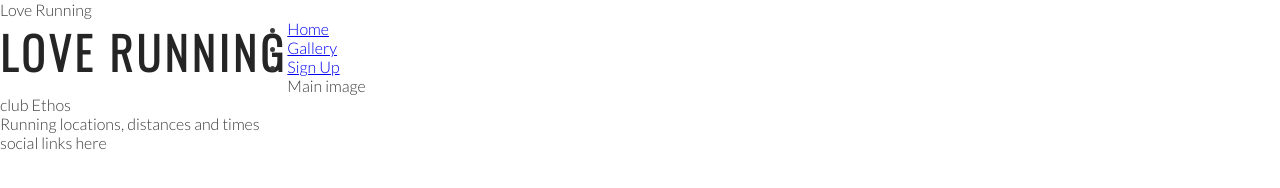
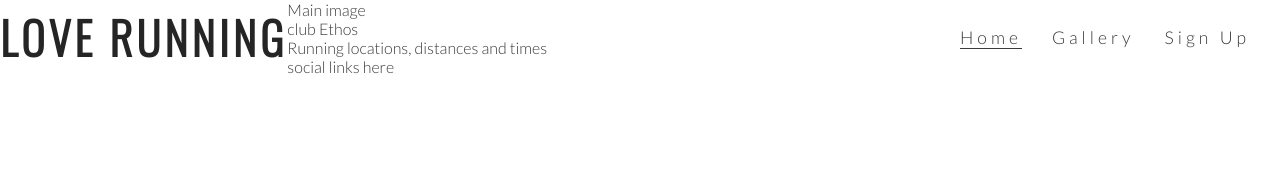
Before and after one commit to Dilsv/Love-Running-Original, a plain HTML site: page index.html in a window 1280 px wide. Drawn offline with nearby package versions, Linux system fonts and the light colour scheme.

Commit message:
style navigation links

```diff
--- a/assets/css/style.css
+++ b/assets/css/style.css
@@ -25,3 +25,33 @@ h1, h2 {
     float: left;
     font-size: 280%;
 }
+
+/* navigation links */
+
+#menu {
+    font-size: 110%;
+    letter-spacing: 4px;
+}
+
+#menu, #logo {
+    line-height: 75px;
+}
+
+#menu li {
+    float: right;
+    list-style-type: none;
+    margin-right: 30px;
+}
+
+#menu a {
+    text-decoration: none;
+    color: inherit;
+}
+
+#menu a:hover {
+    border-bottom: 1px solid #3a3a3a;
+}
+
+.active {
+    border-bottom: 1px solid #3a3a3a;
+}
--- a/index.html
+++ b/index.html
@@ -7,7 +7,7 @@
         <meta name="keywords" content="love running, running club, ireland, dublin">
 
         <link rel="stylesheet" href="assets/css/style.css"
-    <title>Love Running</title>
+    <title></title>
 </head>
 <body>
     <header>
@@ -15,15 +15,15 @@
         <h1 id="logo">Love Running</h1>
         </a>
         <nav>
-            <ul>
+            <ul id="menu">
                 <li>
-                    <a href="index.html">Home</a>
+                    <a href="#">Sign Up</a>
                 </li>
                 <li>
                     <a href="#">Gallery</a>
                 </li>
                 <li>
-                    <a href="#">Sign Up</a>
+                    <a href="index.html" class="active">Home</a>
                 </li>
             </ul>
         </nav>
```
